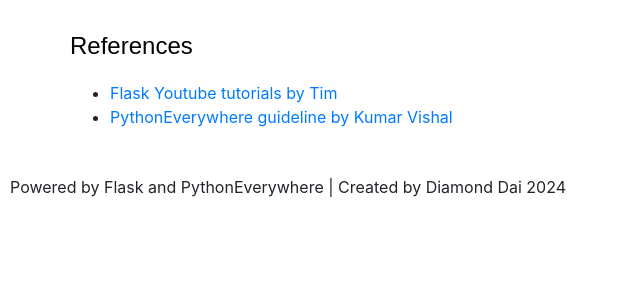
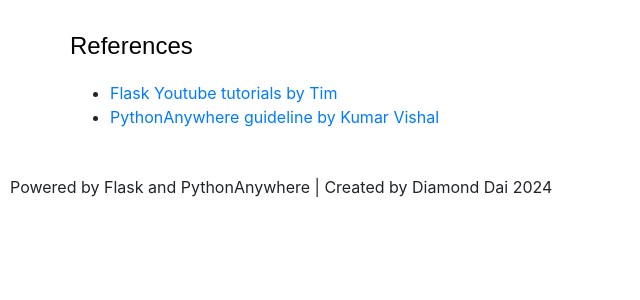
Before and after one commit to diamondcodebase/Savior, a Flask app: page /about in a window 1280 px wide. Shown: the part 465-765 px from the top of the page, without its empty margins (0-640 px from the left). Run offline with Flask 3, Linux system fonts and the light colour scheme.

Commit message:
correct typo

```diff
--- a/templates/about.html
+++ b/templates/about.html
@@ -42,7 +42,7 @@
 				</li>
 				<li>
 					<a href="https://medium.com/@kumar.vishal9626/easiest-way-to-run-a-python-flask-app-on-a-server-for-free-using-pythonanywhere-898d78a2e6cf">
-						PythonEverywhere guideline by Kumar Vishal
+						PythonAnywhere guideline by Kumar Vishal
 					</a>
 				</li>
 			</ul>
--- a/templates/base.html
+++ b/templates/base.html
@@ -58,7 +58,7 @@
 </body>
 
 <footer class="footer">
-  Powered by Flask and PythonEverywhere |
+  Powered by Flask and PythonAnywhere |
   Created by Diamond Dai 2024
 </footer>
 
```
